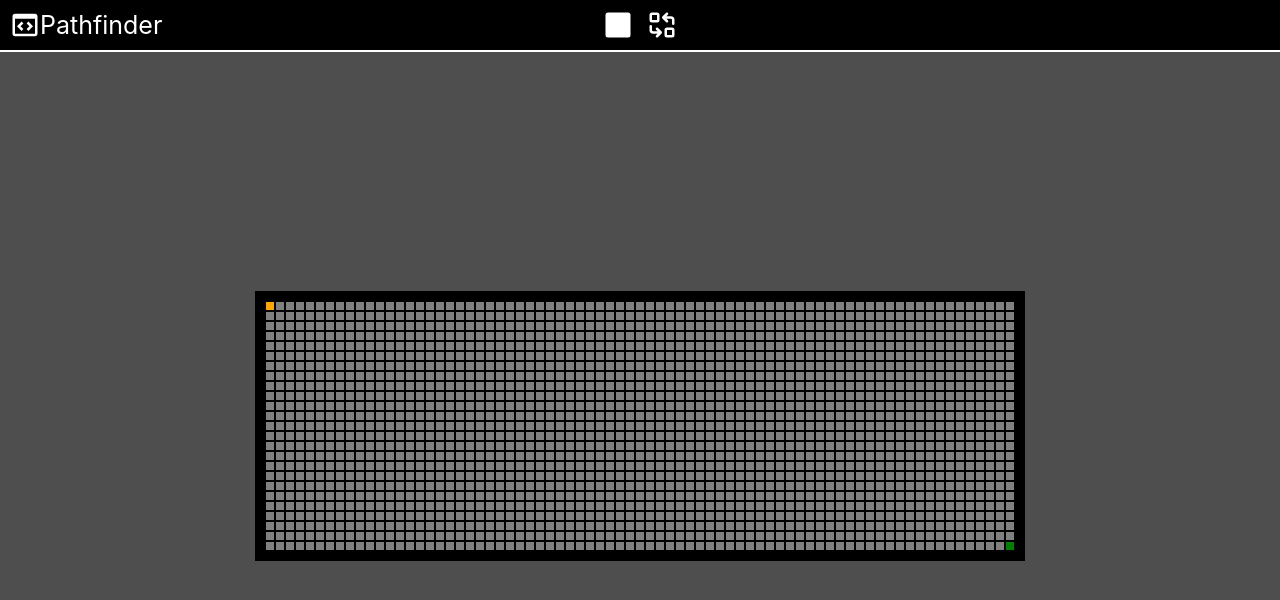
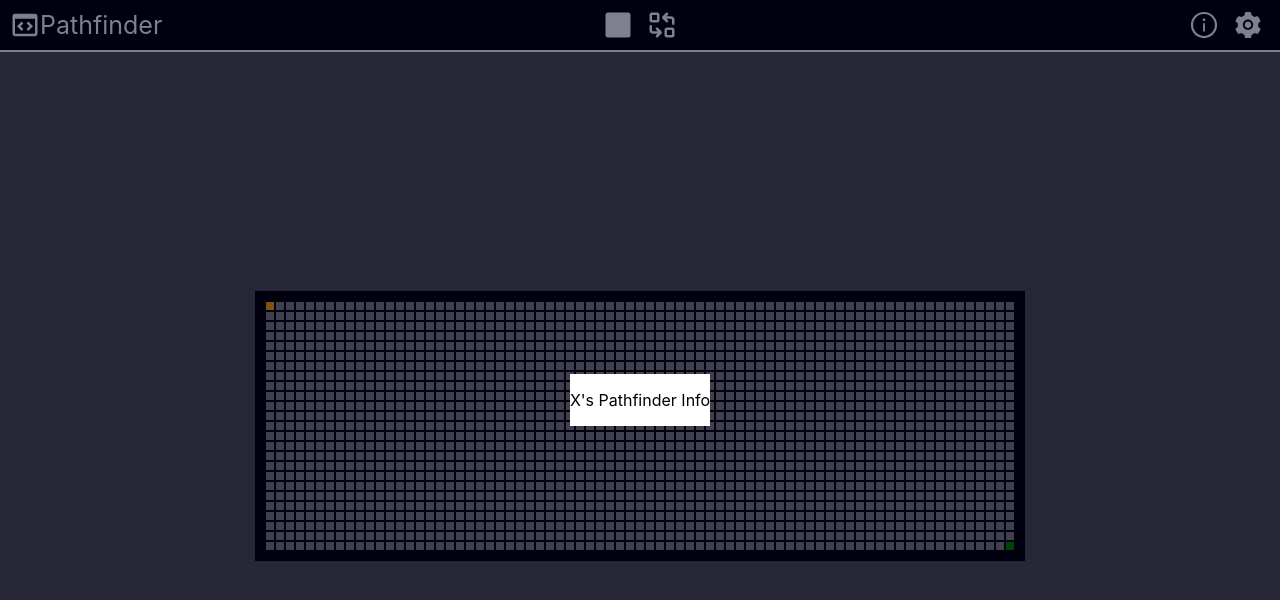
Before and after one commit to peoplestealusernames/pathfinder, a React (Create React App) app: page / in a window 1280 px wide. Shown: the top 600 px of the page. Built offline with nearby package versions, Linux system fonts and the light colour scheme.

Commit message:
Added info and settings menu

```diff
--- a/src/App.tsx
+++ b/src/App.tsx
@@ -3,18 +3,24 @@ import './App.css';
 import { Buttons } from './Buttons/Buttons';
 import { ToggleGrid } from './ToggleGrid';
 import { Popup } from './components/Popup';
-import { TbReplace } from 'react-icons/tb'
-import { GrStatusPlaceholderSmall } from 'react-icons/gr'
 import { SelectTile } from './Buttons/SelectTile';
 import { Selectable } from './backend/types';
 import { setup } from './setup';
 import { TopBar } from './components/TopBar';
 import { TopBarButton } from './components/TopBarButton';
+import { InfoMenu } from './components/InfoMenu';
+
+import { TbReplace } from 'react-icons/tb'
+import { GrStatusPlaceholderSmall } from 'react-icons/gr'
+import { AiFillSetting, AiOutlineInfoCircle } from "react-icons/ai"
+import { SettingsMenu } from './components/SettingsMenu';
 
 function App() {
-  const [InfoPopupState, setInfoPopupState] = useState<boolean>(false)
   const [ButtonsPopupState, setButtonsPopupState] = useState<boolean>(false)
   const [PlacePopupState, setPlacePopupState] = useState<boolean>(false)
+
+  const [InfoPopupState, setInfoPopupState] = useState<boolean>(true)
+  const [SettingPopupState, setSettingPopupState] = useState<boolean>(false)
 
   const [SelectorState, setSelectorState] = useState<Selectable>("empty")
 
@@ -30,6 +36,23 @@ function App() {
       minHeight: "100vh"
     }}>
       <TopBar>
+        <div className='Logo' style={{
+          display: "flex", position: "absolute", width: "100vw", height: "50px",
+          alignItems: "center",
+          justifyItems: "center",
+          justifyContent: "right",
+          right: "10px",
+          fontSize: "25px",
+          color: "white",
+        }} >
+          <TopBarButton setTrueState={setInfoPopupState}>
+            <AiOutlineInfoCircle size={30} />
+          </TopBarButton>
+          <TopBarButton setTrueState={setSettingPopupState}>
+            <AiFillSetting size={30} />
+          </TopBarButton>
+        </div>
+
         <TopBarButton context='Old Menu' setTrueState={setButtonsPopupState}>
           <GrStatusPlaceholderSmall size={30} />
         </TopBarButton>
@@ -39,7 +62,10 @@ function App() {
       </TopBar>
 
       <Popup active={InfoPopupState} setActive={setInfoPopupState} >
-        <div style={{ color: "red" }}>test</div>
+        <InfoMenu />
+      </Popup >
+      <Popup active={SettingPopupState} setActive={setSettingPopupState} >
+        <SettingsMenu />
       </Popup >
       <Popup active={ButtonsPopupState} setActive={setButtonsPopupState} >
         <div style={{ display: "flex", backgroundColor: "black", borderRadius: "20px", padding: "10px" }}>
--- /dev/null
+++ b/src/components/InfoMenu.tsx
@@ -0,0 +1,14 @@
+export function InfoMenu() {
+    //TODO: make name
+    return (
+        <div style={{
+            backgroundColor: "white",
+            color: "black",
+        }}>
+            <p>
+                X's Pathfinder
+                Info
+            </p>
+        </div>
+    )
+}
--- /dev/null
+++ b/src/components/SettingsMenu.tsx
@@ -0,0 +1,14 @@
+export function SettingsMenu() {
+    //TODO: make name
+    return (
+        <div style={{
+            backgroundColor: "white",
+            color: "black",
+        }}>
+            <p>
+                X's Pathfinder
+                Settings
+            </p>
+        </div>
+    )
+}
```
